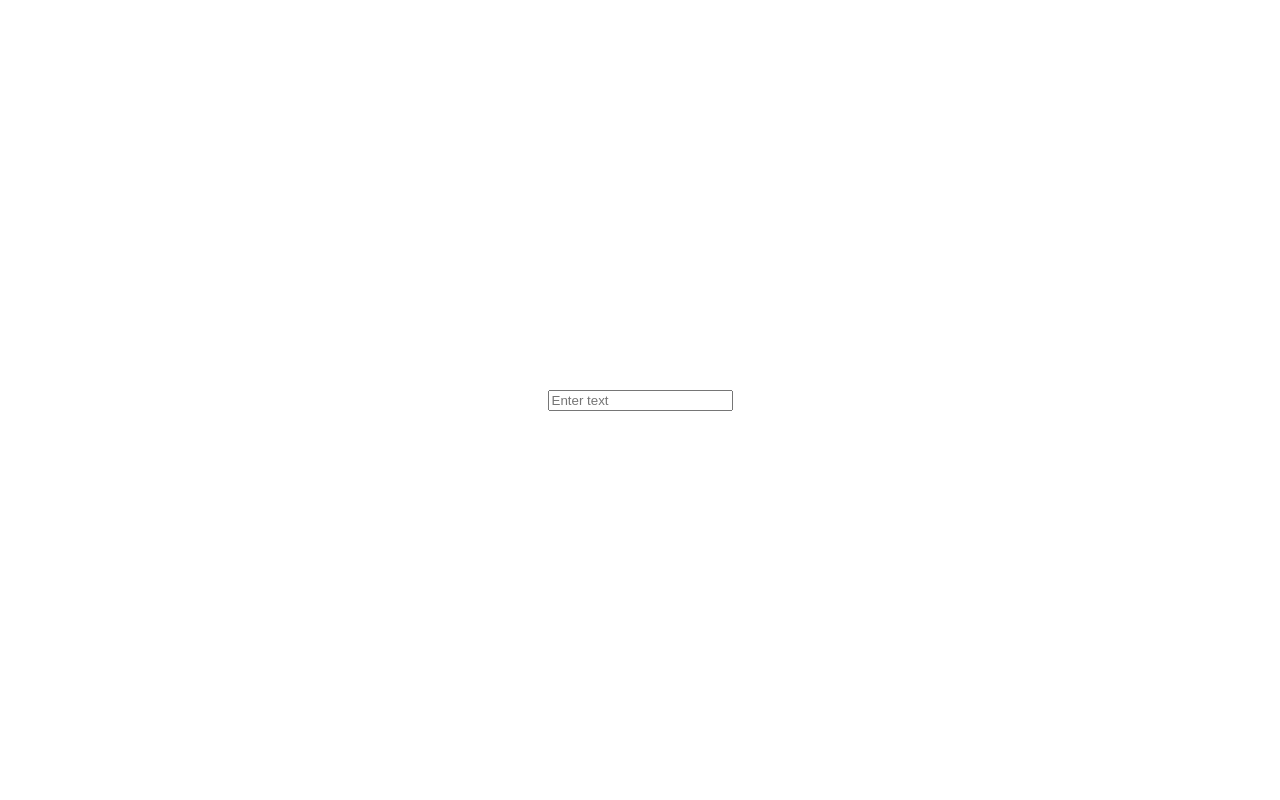
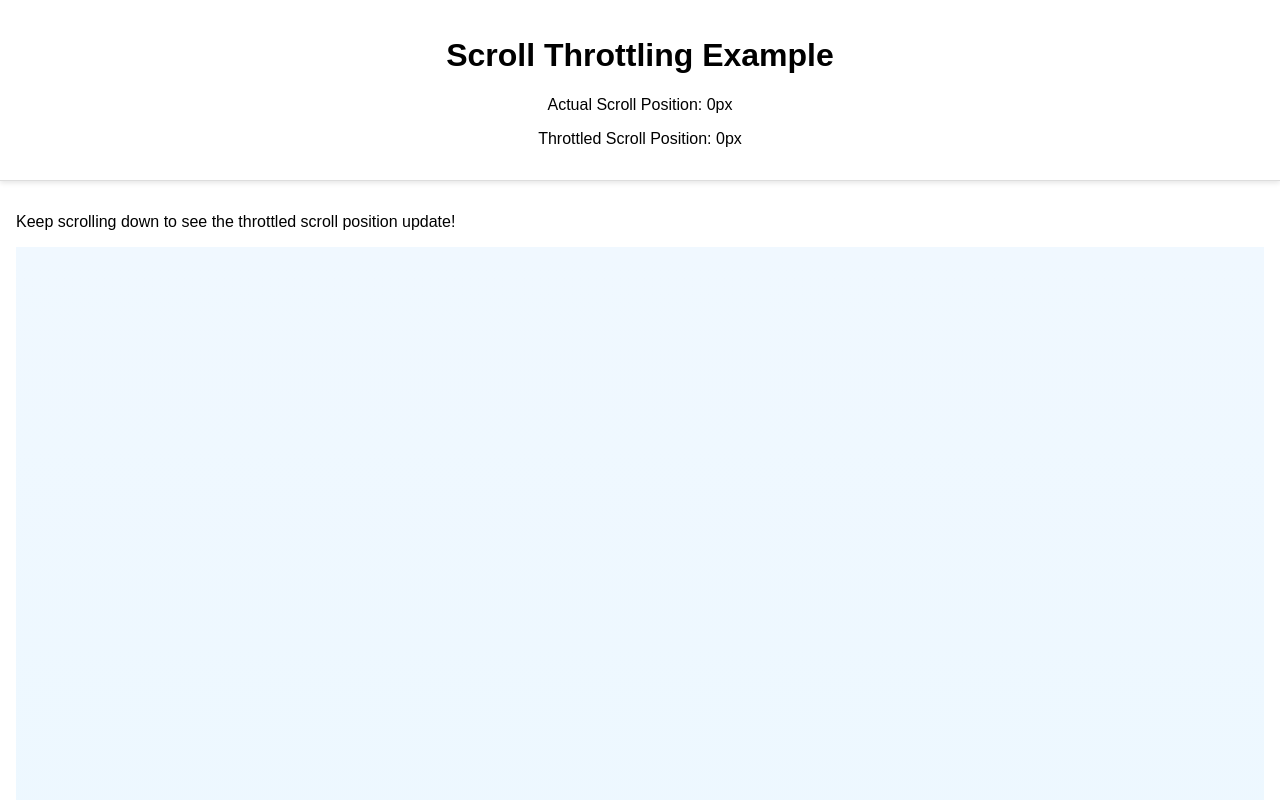
Before and after one commit to Praveen851/learn-react, a React (Create React App) app: page / in a window 1280 px wide. Built offline with nearby package versions, Linux system fonts and the light colour scheme.

Commit message:
implement useThrottle hook

```diff
--- a/src/App.css
+++ b/src/App.css
@@ -1,6 +1,25 @@
-.container {
-    display: flex;
-    justify-content: center;
-    align-items: center;
+.app {
     height: 100vh;
+    overflow-y: auto;
+    font-family: Arial, sans-serif;
 }
+
+.header {
+    position: sticky;
+    top: 0;
+    background-color: #ffffff;
+    border-bottom: 1px solid #ddd;
+    z-index: 100;
+    padding: 1rem;
+    text-align: center;
+    box-shadow: 0px 2px 5px rgba(0, 0, 0, 0.1);
+}
+
+.content {
+    padding: 1rem;
+}
+
+.filler {
+    height: 2000px;
+    background: linear-gradient(to bottom, #f0f8ff, #e6f7ff);
+}
--- a/src/App.js
+++ b/src/App.js
@@ -1,19 +1,41 @@
-import { useEffect, useState } from "react";
-import useDebounce from "./useDebounce";
+import { useState, useEffect, useRef } from "react";
+import useThrottle from "./useThrottle";
 import "./App.css";
 
 function App() {
-    const [value, setValue] = useState("");
-    const debouncedValue = useDebounce(value, 1000);
-    useEffect(() => console.log(debouncedValue), [debouncedValue]);
+    const [scrollPosition, setScrollPosition] = useState(0);
+    const throttledScrollPosition = useThrottle(scrollPosition, 500);
+    const appRef = useRef(null);
+
+    useEffect(() => {
+        const handleScroll = () => {
+            if (appRef.current) {
+                setScrollPosition(appRef.current.scrollTop);
+            }
+        };
+
+        const container = appRef.current;
+        container.addEventListener("scroll", handleScroll);
+
+        return () => {
+            container.removeEventListener("scroll", handleScroll);
+        };
+    }, []);
 
     return (
-        <div className="container">
-            <input
-                placeholder="Enter text"
-                value={value}
-                onChange={(e) => setValue(e.target.value)}
-            />
+        <div ref={appRef} className="app">
+            <header className="header">
+                <h1>Scroll Throttling Example</h1>
+                <p>Actual Scroll Position: {scrollPosition}px</p>
+                <p>Throttled Scroll Position: {throttledScrollPosition}px</p>
+            </header>
+            <div className="content">
+                <p>
+                    Keep scrolling down to see the throttled scroll position
+                    update!
+                </p>
+                <div className="filler"></div>
+            </div>
         </div>
     );
 }
--- a/src/useDebounce.js
+++ /dev/null
@@ -1,10 +0,0 @@
-import { useState, useEffect } from "react";
-const useDebounce = (value, time) => {
-    const [debouncedValue, setDebouncedValue] = useState(value);
-    useEffect(() => {
-        const timer = setTimeout(() => setDebouncedValue(value), time);
-        return () => clearTimeout(timer);
-    }, [value, time]);
-    return debouncedValue;
-};
-export default useDebounce;
--- /dev/null
+++ b/src/useThrottle.js
@@ -0,0 +1,24 @@
+import { useState, useEffect, useRef } from "react";
+
+const useThrottle = (value, interval = 500) => {
+    const [throttledValue, setThrottledValue] = useState(value);
+    const lastExecuted = useRef(0);
+
+    useEffect(() => {
+        const now = Date.now();
+        if (now - lastExecuted.current >= interval) {
+            setThrottledValue(value);
+        } else {
+            const timeout = setTimeout(() => {
+                setThrottledValue(value);
+            }, interval - (now - lastExecuted.current));
+
+            return () => clearTimeout(timeout);
+        }
+        lastExecuted.current = now;
+    }, [value, interval]);
+
+    return throttledValue;
+};
+
+export default useThrottle;
```
